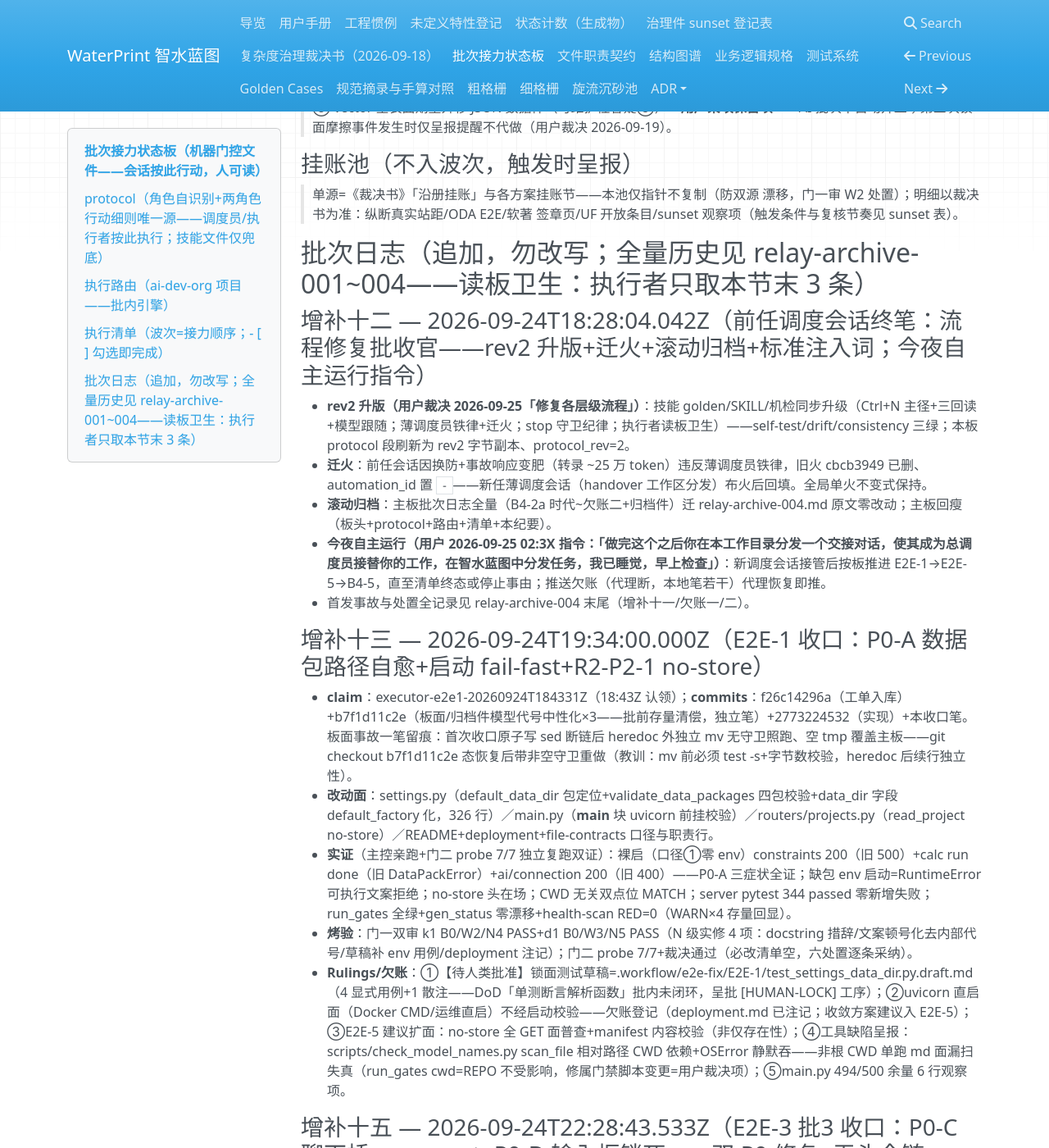
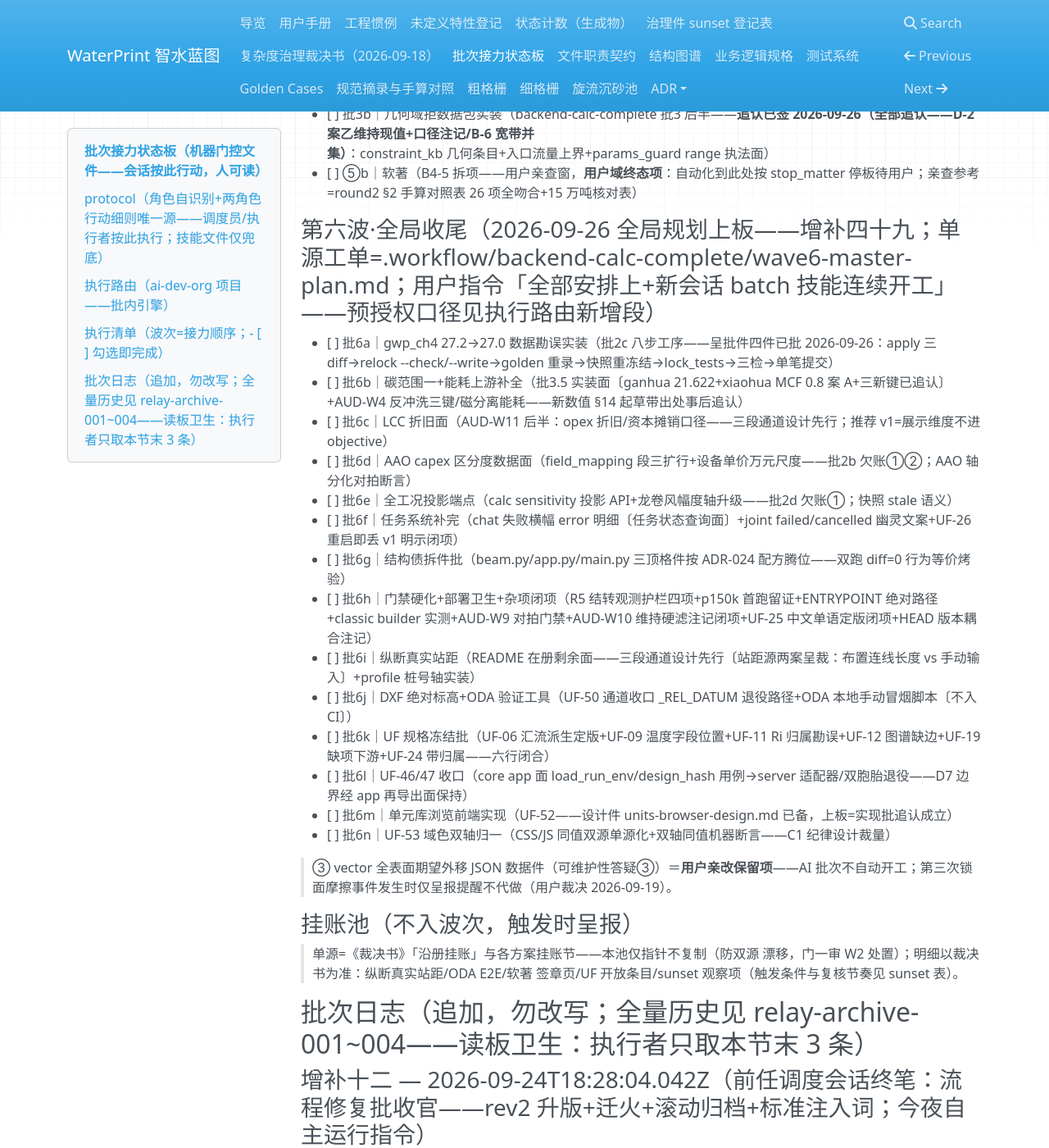
Before and after one commit to yyx20040712/waterprint, an MkDocs documentation site: the page built from docs/handoff/relay.md, in a window 1280 px wide and 1400 px high, scrolled down 5667 px. Shown: the whole window at 82% size. Built offline with MkDocs 1.6.1, drawn with Linux system fonts in a browser that asks for light colours; nearby versions of some CDN libraries; some of the changed text lies outside the part shown.

Commit message:
板面手术（增补四十九）：全局规划上板——第六波·全局收尾 14 批排程+预授权口径（用户「全部安排上+连续开工」指令）
编排：6a gwp_ch4 勘误实装→6b 碳范围一+能耗上游→6c LCC→6d AAO capex 数据面→
6e 投影端点→6f 任务补完→6g 三顶格件拆件→6h 门禁部署卫生+四闭项→6i 纵断真实站距
（设计先行）→6j DXF 标高+ODA→6k UF 规格冻结→6l 适配器退役→6m 单元库浏览→
6n 域色归一；单源工单=.workflow/backend-calc-complete/wave6-master-plan.md。
预授权：锁面随批 [HUMAN-LOCK]/数值事后追认/四闭项推荐案（终裁权保留）。
checked_total 38→52；熔断预算核（4/60 批+墙钟 90h 内）；不排批项如实记档
（原册外部依赖/vector 用户保留/专家位随⑤b）。

```diff
--- a/docs/handoff/relay.md
+++ b/docs/handoff/relay.md
@@ -23,7 +23,7 @@
 - heartbeat_utc: 2026-09-26T07:37:00Z <!-- 增补四十八主控手术刷（用户直派会话——追认+CI 修复批） -->
 - claim: - <!-- 批3b stop_matter 收口释放（executor-b3b-20260926T061611Z，勾选 36/38 未增） -->
 - no_progress_count: 0 <!-- 2026-09-25 新排程重置（原 1=B4-5 用户门控非系统性卡死） -->
-- checked_total: 38 <!-- 2026-09-25 增补二十五：27−1（B4-5 拆分）+12（第五波 R3/批2b/R4/批2d/R5/批3.5/批5/⑤a/批2c/批3a/批3b/⑤b） -->
+- checked_total: 52 <!-- 2026-09-26 增补四十九：38+14（第六波全局收尾 批6a~6n——单源工单 wave6-master-plan.md；旧值 38=增补二十五口径） -->
 - checked_done: 36 <!-- 2026-09-26 批3a 收口 35→36（增补四十六） -->
 - protocol_rev: 5 <!-- 2026-09-26 workflow 通道批原位升版 rev4→5：开批=CreateWorkflow 已存工作流/RUNNING 看护=GetWorkflowRun/UI 通道整段废止；旧值 4 -->
 - last_dispatch_utc: 2026-09-26T06:11:50.897Z <!-- 2026-09-26 批3b 首班发布成立（回读=run dwfrun-fb81b03e-6c11-4d5b-807b-6c6eaac9f45a running+执行者子代理 executing）；旧值 2026-09-26T05:31:28.384Z（批3a 首班） -->
@@ -67,6 +67,13 @@
   （三者并行不互并）。
 - 手写计数禁令（ADR-023 D3）与审档归档登记纪律（reviews-archive.json）全批适用。
 - 测试锁面：tests/** 改动走 [HUMAN-LOCK] 四根全量重锁。
+- **第六波预授权口径（用户 2026-09-26「全部安排上+连续开工」指令——增补四十九记档）**：
+  ①批内测试呈批件经门一烤验（或小批主控亲验矩阵）后**随批落地** [HUMAN-LOCK]——commit
+  注明「预授权依据=用户 2026-09-26 全局规划指令」（CI 绿连续性前提）；②新数值键按
+  AGENTS §14 工程常用范围起草带出处实装+**事后批量追认**（数据策略 v2 非前置口径）；
+  ③四闭项按主控推荐案执行+Rulings 呈报（AUD-W10=维持硬滤+注记/池数扩档=不扩〔已裁〕/
+  UF-25=中文单语定版/UF-26=重启即丢明示）——终裁权保留，用户翻案=独立勘误批；
+  ④批间不停板（连续开工），清单末项 ⑤b 仍按 stop_matter 停板待用户亲查。
 - 未规划裁决项：用户级（负面清单/新依赖/制度修订/防线变更/视觉决策）→挂起
   呈报+批次日志记 Rulings；主控级→回炉三分法自处。
 
@@ -134,6 +141,23 @@
 - [x] 批3a｜几何域数值检索起草（backend-calc-complete 批3 前半——**2026-09-26 起草收口〔增补四十六〕**：数值单 15 条+追认单呈用户〔入口流量上界/池长上限/曝气密度/AAO·CASS 尺度告警/池数档〕逐条带出处+证据分级，卷宗 b3a-research.md §七 追认单签字后批3b 开工）
 - [ ] 批3b｜几何域拒数据包实装（backend-calc-complete 批3 后半——**追认已签 2026-09-26（全部追认——D-2 案乙维持现值+口径注记/B-6 宽带并集）**：constraint_kb 几何条目+入口流量上界+params_guard range 执法面）
 - [ ] ⑤b｜软著（B4-5 拆项——用户亲查窗，**用户域终态项**：自动化到此处按 stop_matter 停板待用户；亲查参考=round2 §2 手算对照表 26 项全吻合+15 万吨核对表）
+
+### 第六波·全局收尾（2026-09-26 全局规划上板——增补四十九；单源工单=.workflow/backend-calc-complete/wave6-master-plan.md；用户指令「全部安排上+新会话 batch 技能连续开工」——预授权口径见执行路由新增段）
+
+- [ ] 批6a｜gwp_ch4 27.2→27.0 数据勘误实装（批2c 八步工序——呈批件四件已批 2026-09-26：apply 三 diff→relock --check/--write→golden 重录→快照重冻结→lock_tests→三检→单笔提交）
+- [ ] 批6b｜碳范围一+能耗上游补全（批3.5 实装面〔ganhua 21.622+xiaohua MCF 0.8 案 A+三新键已追认〕+AUD-W4 反冲洗三键/磁分离能耗——新数值 §14 起草带出处事后追认）
+- [ ] 批6c｜LCC 折旧面（AUD-W11 后半：opex 折旧/资本摊销口径——三段通道设计先行；推荐 v1=展示维度不进 objective）
+- [ ] 批6d｜AAO capex 区分度数据面（field_mapping 段三扩行+设备单价万元尺度——批2b 欠账①②；AAO 轴分化对拍断言）
+- [ ] 批6e｜全工况投影端点（calc sensitivity 投影 API+龙卷风幅度轴升级——批2d 欠账①；快照 stale 语义）
+- [ ] 批6f｜任务系统补完（chat 失败横幅 error 明细〔任务状态查询面〕+joint failed/cancelled 幽灵文案+UF-26 重启即丢 v1 明示闭项）
+- [ ] 批6g｜结构债拆件批（beam.py/app.py/main.py 三顶格件按 ADR-024 配方腾位——双跑 diff=0 行为等价烤验）
+- [ ] 批6h｜门禁硬化+部署卫生+杂项闭项（R5 结转观测护栏四项+p150k 首跑留证+ENTRYPOINT 绝对路径+classic builder 实测+AUD-W9 对拍门禁+AUD-W10 维持硬滤注记闭项+UF-25 中文单语定版闭项+HEAD 版本耦合注记）
+- [ ] 批6i｜纵断真实站距（README 在册剩余面——三段通道设计先行〔站距源两案呈裁：布置连线长度 vs 手动输入〕+profile 桩号轴实装）
+- [ ] 批6j｜DXF 绝对标高+ODA 验证工具（UF-50 通道收口 _REL_DATUM 退役路径+ODA 本地手动冒烟脚本〔不入 CI〕）
+- [ ] 批6k｜UF 规格冻结批（UF-06 汇流派生定版+UF-09 温度字段位置+UF-11 Ri 归属勘误+UF-12 图谱缺边+UF-19 缺项下游+UF-24 带归属——六行闭合）
+- [ ] 批6l｜UF-46/47 收口（core app 面 load_run_env/design_hash 用例→server 适配器/双胞胎退役——D7 边界经 app 再导出面保持）
+- [ ] 批6m｜单元库浏览前端实现（UF-52——设计件 units-browser-design.md 已备，上板=实现批追认成立）
+- [ ] 批6n｜UF-53 域色双轴归一（CSS/JS 同值双源单源化+双轴同值机器断言——C1 纪律设计裁量）
 
 > ③ vector 全表面期望外移 JSON 数据件（可维护性答疑③）＝**用户亲改保留项**——AI 批次不自动开工；第三次锁面摩擦事件发生时仅呈报提醒不代做（用户裁决 2026-09-19）。
 
@@ -477,3 +501,14 @@
 - **板面手术**：status HOLD→READY（hold_reason 清空）；heartbeat 刷新；next_batch/清单批3b 行措辞=追认已签可开工；checked_done 36/38 不变（批3b+⑤b 未完成）；batch_count 4 不变（主控手术非批次）。
 - **重启路径**：班火（automation-cf38af42 每 10min）见 READY 按开批四条件核验——last_dispatch_utc=06:11:50Z 距今 >30min 静默窗已过+workflow_run_id 对应 run 已 completed+熔断未触发——下一班应开批通道 rev5 发布批3b 执行者。
 - **移交人类**：①⑤b 软著亲查窗（清单末项用户域终态项——批3b 收口后停板待用户）②批2c 八步工序实装排程裁量（呈批件已批可执行——建议批3b 后主控直排或并入下一实现批）。
+
+### 增补四十九 — 2026-09-26T08:15:00Z（全局规划上板：第六波·全局收尾 14 项——用户「全部安排上+新会话 batch 技能连续开工」）
+
+- **会话性质**：用户直派主控手术（接增补四十八——CI 已全绿 10/10 job+流水线解锁后，用户指令做全局规划并全部排程）。
+- **盘点源**（四源合一）：板面清单余项+audit-norms AUD-W 处置映射（11 项中 6 项已修：W2/W5/W6/W7/批1 防御三笔/W11 主面）+各批登记欠账（批2b①②③/R4①②③④⑤⑥/批2d①②③/B4-4b chat/R5 结转）+UF 登记册开放 14 行后端相关+README 在册剩余面（纵断真实站距/ODA E2E）。
+- **编排**：第六波 14 批依赖序（数值批先行/结构批后置/用户域殿后）：6a 勘误实装→6b 碳范围一+能耗上游→6c LCC→6d AAO capex 数据面→6e 投影端点→6f 任务补完→6g 拆件→6h 卫生闭项→6i 纵断站距（设计先行）→6j 标高+ODA→6k UF 冻结→6l 46/47 收口→6m 单元库浏览→6n 域色归一；单源工单=.workflow/backend-calc-complete/wave6-master-plan.md（每批目标/改动面/验收/风险/依赖）。
+- **预授权口径（执行路由新增段）**：①锁面随批落地 [HUMAN-LOCK]（预授权依据记 commit）；②新数值 §14 事后追认制；③四闭项按主控推荐案+Rulings（AUD-W10 维持硬滤/池数不扩〔已裁〕/UF-25 中文单语/UF-26 重启即丢）——终裁权保留；④批间不停板，⑤b 仍停板待亲查。
+- **不排批项（外部依赖/用户保留，如实记档）**：手册原册复核+kz 带+D-7 文字化（原册不可得——批3a 留白维持）；vector 期望外移（用户亲改保留 2026-09-19）；audit 存疑专家位（pac/pam+TKN/TN——随 ⑤b 亲查窗）。
+- **板面手术**：清单+第六波 14 项；checked_total 38→52（done 36 不变）；执行路由+预授权段；本增补笔。
+- **熔断预算**：batch_count 4/60+墙钟 90h（rev5 换防 2026-09-26T04:00Z 起）——14 批估 28~40h 在限内；触发则按 protocol HOLD 收口，恢复=换防重置（用户在场）。
+- **开工方式**：用户新会话调用 batch 技能（rev5 开批通道 CreateWorkflow saved batch-relay-executor）或班火自然轮转——next_batch=批3b（第五波）→6a→…→6n→⑤b 依序。
```
